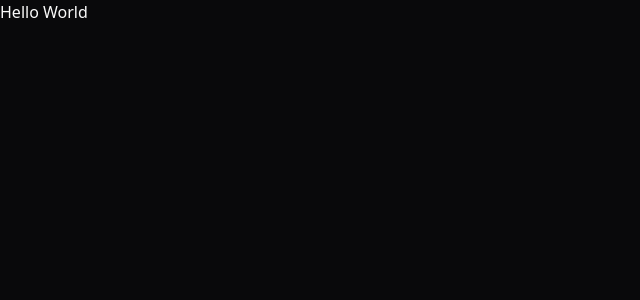
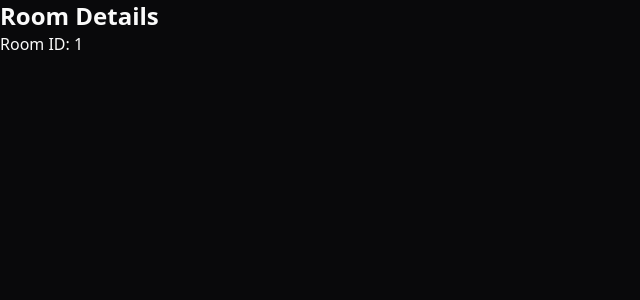
Before and after one commit to l4ur4oliveira/let-me-aisk, a React (Vite) app in the folder web/: page /room/1 in a window 1280 px wide. Shown: the top 300 px of the page, without its empty margins (0-640 px from the left). Built offline with nearby package versions, Linux system fonts and the light colour scheme.

Commit message:
feat: Add pages to list rooms and to show a room by id

```diff
--- a/web/package.json
+++ b/web/package.json
@@ -11,11 +11,13 @@
   "dependencies": {
     "@radix-ui/react-slot": "^1.2.3",
     "@tailwindcss/vite": "^4.1.11",
+    "@tanstack/react-query": "^5.81.5",
     "class-variance-authority": "^0.7.1",
     "clsx": "^2.1.1",
     "lucide-react": "^0.525.0",
     "react": "^19.1.0",
     "react-dom": "^19.1.0",
+    "react-router-dom": "^7.6.3",
     "tailwind-merge": "^3.3.1",
     "tailwindcss": "^4.1.11"
   },
--- a/web/src/app.tsx
+++ b/web/src/app.tsx
@@ -1,3 +1,19 @@
+import { QueryClient, QueryClientProvider } from '@tanstack/react-query';
+import { BrowserRouter, Route, Routes } from 'react-router-dom';
+import { CreateRoom } from './pages/create-room';
+import { Room } from './pages/room';
+
+const queryClient = new QueryClient();
+
 export function App() {
-  return <div>Hello World</div>;
+  return (
+    <QueryClientProvider client={queryClient}>
+      <BrowserRouter>
+        <Routes>
+          <Route element={<CreateRoom />} index />
+          <Route element={<Room />} path="/room/:id" />
+        </Routes>
+      </BrowserRouter>
+    </QueryClientProvider>
+  );
 }
--- /dev/null
+++ b/web/src/pages/create-room.tsx
@@ -0,0 +1,36 @@
+import { useQuery } from '@tanstack/react-query';
+import { Link } from 'react-router-dom';
+
+type GetRoomsAPIResponse = Array<{
+  id: string;
+  name: string;
+}>;
+
+export function CreateRoom() {
+  const { data, isLoading } = useQuery({
+    queryKey: ['get-rooms'],
+    queryFn: async () => {
+      const response = await fetch('http://localhost:3333/rooms');
+      const result: GetRoomsAPIResponse = await response.json();
+
+      return result;
+    },
+  });
+  return (
+    <div>
+      <h1 className="font-bold text-2xl">Create Room</h1>
+
+      {isLoading && <p>Carregando...</p>}
+
+      <div className="flex flex-col gap-1">
+        {data?.map((room) => {
+          return (
+            <Link key={room.id} to={`/room/${room.id}`}>
+              {room.name}
+            </Link>
+          );
+        })}
+      </div>
+    </div>
+  );
+}
--- /dev/null
+++ b/web/src/pages/room.tsx
@@ -0,0 +1,20 @@
+import { Navigate, useParams } from 'react-router-dom';
+
+type RoomParams = {
+  id: string;
+};
+
+export function Room() {
+  const params = useParams<RoomParams>();
+
+  if (!params.id) {
+    return <Navigate replace to="/" />;
+  }
+
+  return (
+    <div>
+      <h1 className="font-bold text-2xl">Room Details</h1>
+      <p>Room ID: {params.id}</p>
+    </div>
+  );
+}
```
Also changed, not shown: 1 other file (tests, documents, lock files or other folders).
